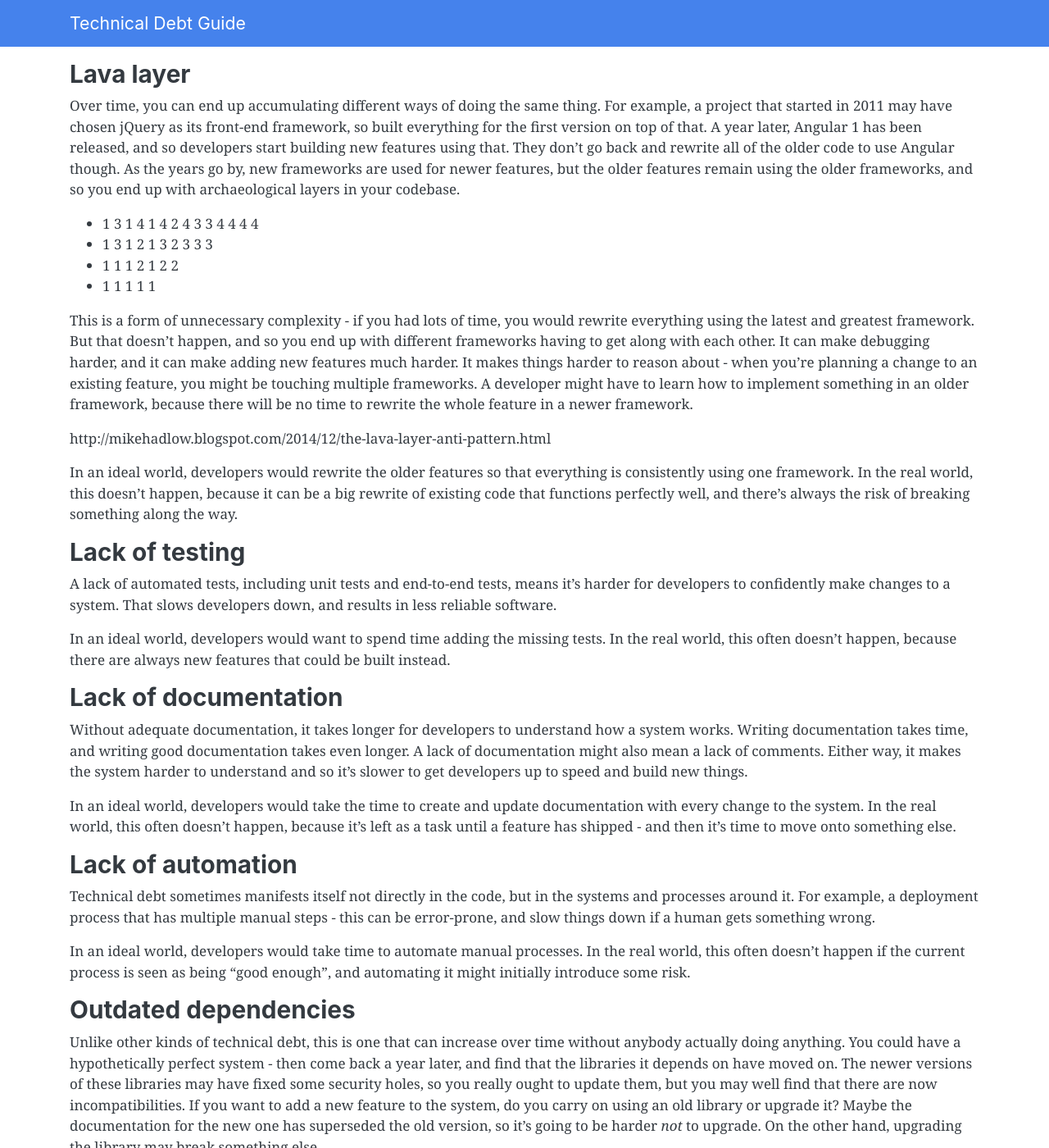
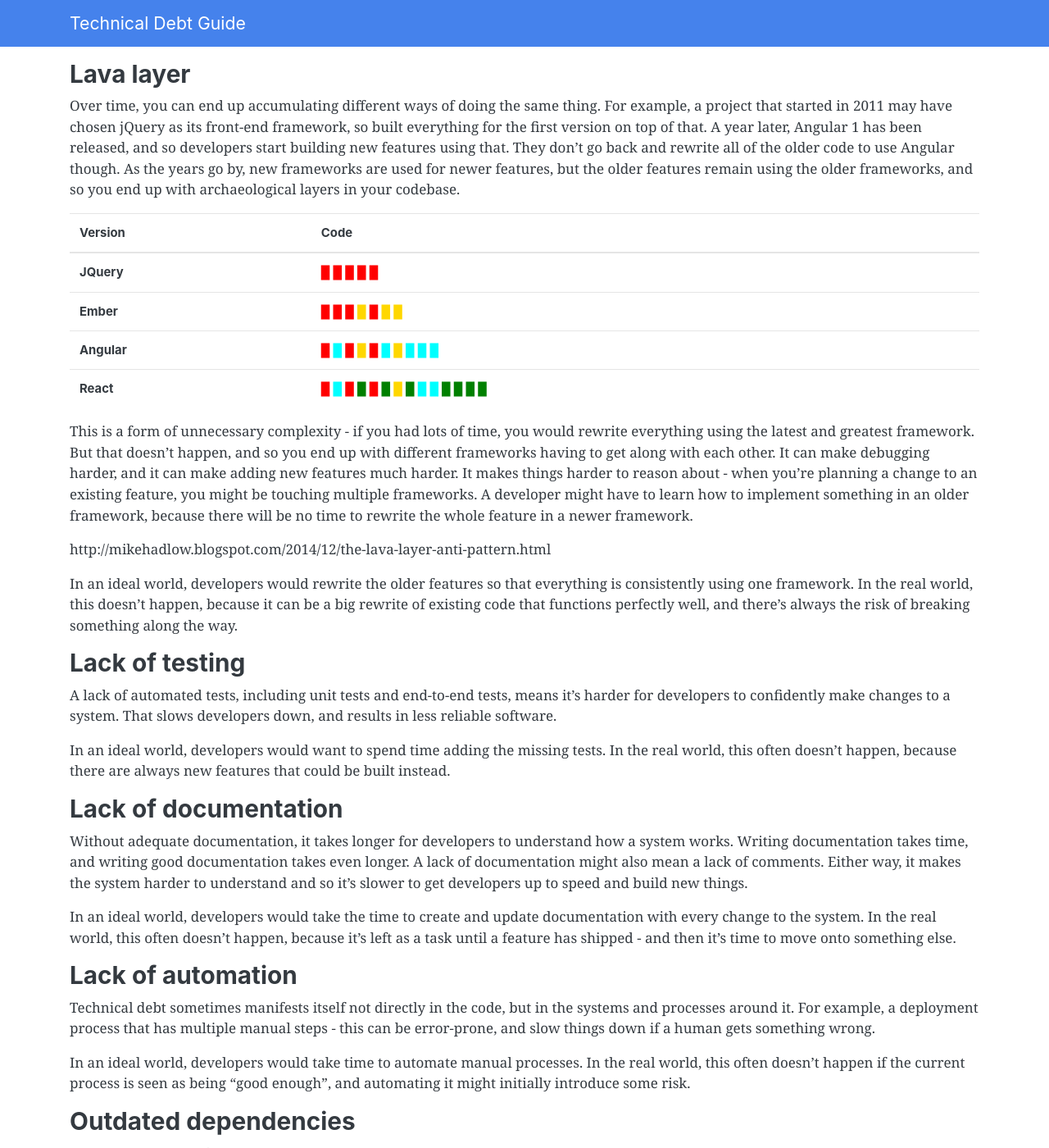
Before and after one commit to alexwarren/techdebtguide, a Jekyll site: the page built from articles/types-of-technical-debt.md, in a window 1280 px wide and 1400 px high, scrolled down 746 px. Shown: the whole window at 82% size. Built offline with Jekyll 4.4.1, drawn with Linux system fonts in a browser that asks for light colours.

Commit message:
Lava layer diagram

```diff
--- a/articles/types-of-technical-debt.md
+++ b/articles/types-of-technical-debt.md
@@ -3,10 +3,10 @@ layout: article
 title: The different types of technical debt
 permalink: types-of-technical-debt
 lava_layers:
-    - "1,1,1,1,1"
-    - "1,1,1,2,1,2,2"
-    - "1,3,1,2,1,3,2,3,3,3"
-    - "1,3,1,4,1,4,2,4,3,3,4,4,4,4"
+    JQuery: "1,1,1,1,1"
+    Ember: "1,1,1,2,1,2,2"
+    Angular: "1,3,1,2,1,3,2,3,3,3"
+    React: "1,3,1,4,1,4,2,4,3,3,4,4,4,4"
 ---
 
     TODO: Examples, impact, diagrams
@@ -31,17 +31,28 @@ In an ideal world, developers would refactor the code to remove the duplication.
 
 Over time, you can end up accumulating different ways of doing the same thing. For example, a project that started in 2011 may have chosen jQuery as its front-end framework, so built everything for the first version on top of that. A year later, Angular 1 has been released, and so developers start building new features using that. They don't go back and rewrite all of the older code to use Angular though. As the years go by, new frameworks are used for newer features, but the older features remain using the older frameworks, and so you end up with archaeological layers in your codebase.
 
-<ul>
-    {% assign diagram = page.lava_layers | reverse %}
-    {% for layer in diagram %}
-    <li>
-        {% assign elements = layer | split: "," %}
-        {% for element in elements %}
-        {{ element }}
-        {% endfor %}
-    </li>
+<table class="table">
+    <thead>
+        <tr>
+            <th scope="col">Version</th>
+            <th scope="col">Code</th>
+        </tr>
+    </thead>
+    <tbody>
+    {% for layer in page.lava_layers %}
+        <tr>
+            <th scope="row">{{ layer[0] }}</th>
+            <td>
+                {% assign elements = layer[1] | split: "," %}
+                {% for element in elements %}
+                <span class="lava_layer_{{ element }}">&block;</span>
+                {% endfor %}
+            </td>
+        </tr>
     {% endfor %}
-</ul>
+  </tbody>
+</table>
+
 
 This is a form of unnecessary complexity - if you had lots of time, you would rewrite everything using the latest and greatest framework. But that doesn't happen, and so you end up with different frameworks having to get along with each other. It can make debugging harder, and it can make adding new features much harder. It makes things harder to reason about - when you're planning a change to an existing feature, you might be touching multiple frameworks. A developer might have to learn how to implement something in an older framework, because there will be no time to rewrite the whole feature in a newer framework.
 
--- a/aw.css
+++ b/aw.css
@@ -47,3 +47,19 @@ div.post {
 div.footer {
   font-size: 90%
 }
+
+.lava_layer_1 {
+  color: red;
+}
+
+.lava_layer_2 {
+  color: gold;
+}
+
+.lava_layer_3 {
+  color: cyan;
+}
+
+.lava_layer_4 {
+  color: green;
+}
```
